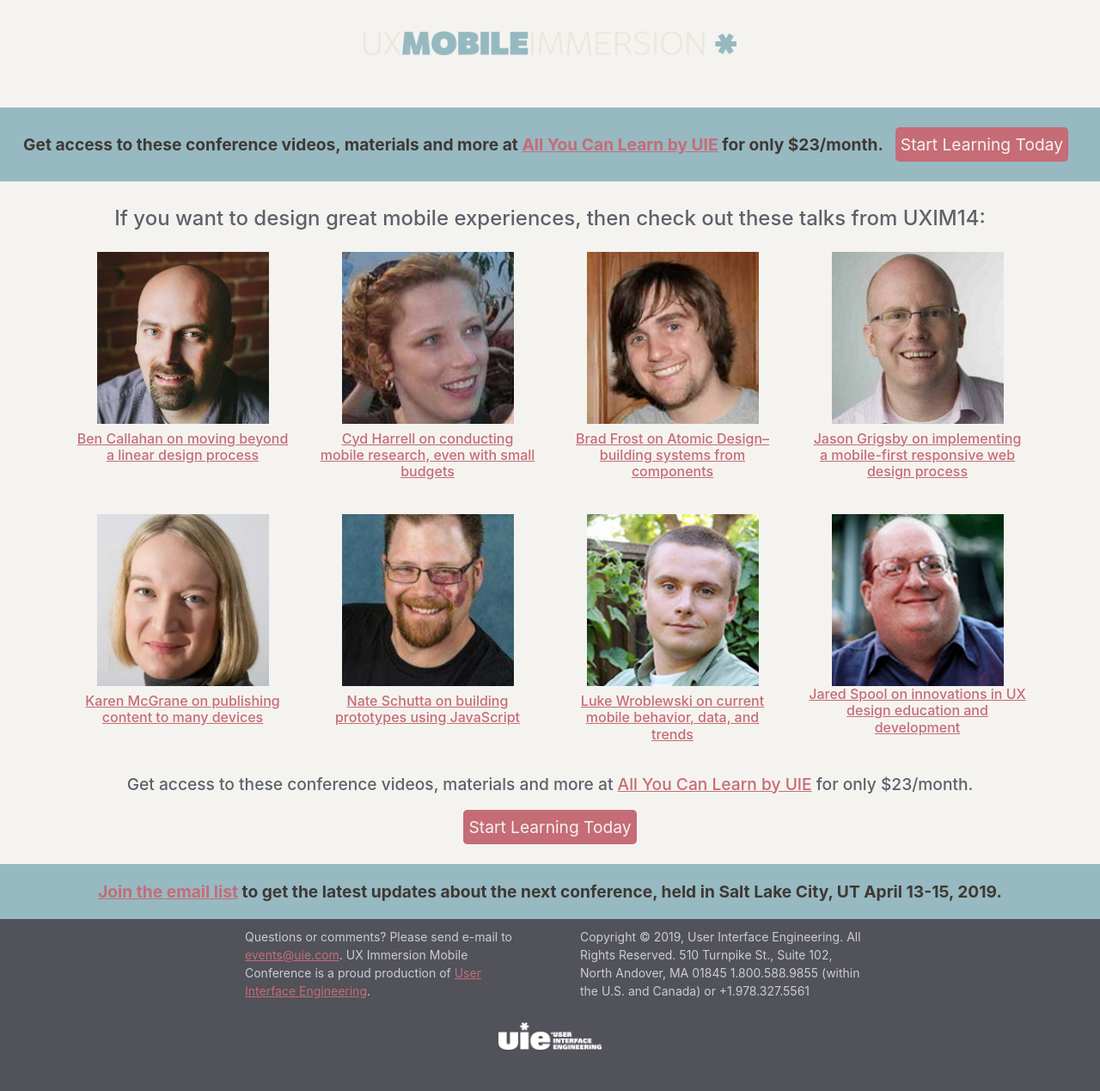
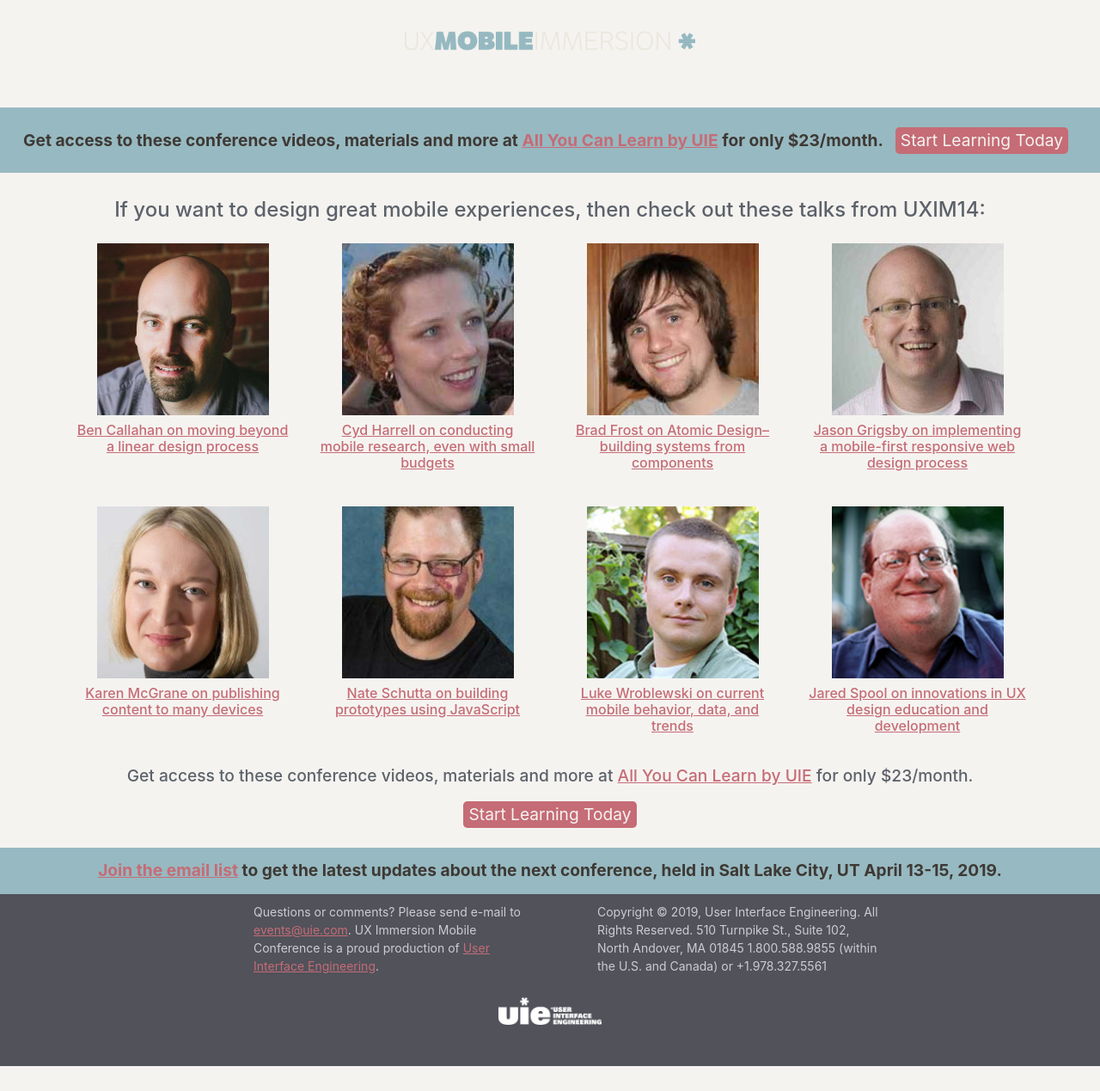
Before and after one commit to cedis81/uie2, a website built with webpack: page index.html in a window 1280 px wide. Shown: the whole page at 86% size. After the commit the page ends 1240 px from the top, so only its background shows below. Built offline with nearby package versions, Linux system fonts and the light colour scheme; files whose address does not match are found by name.

Commit message:
Cosmetic changes
* Fix padding and margin
* Fix header on mobile view

```diff
--- a/assets/styles/index.scss
+++ b/assets/styles/index.scss
@@ -15,7 +15,7 @@
 }
 
 .header-logo {
-  max-width: 29.125em;
+  max-width: 23.125em;
   padding: 36px 16px 24px;
   display: block;
   margin: 0 auto;
@@ -137,17 +137,16 @@
 
 .footer-info {
   box-sizing: border-box;
-  margin: 10px 10px 10px 0;
+  margin: 10px;
   padding: 0 25px;
 }
 
 .call-to-action {
   display: block;
-  line-height: 2;
   background-color: #97b9c1;
   color: #3e3934;
   text-align: center;
-  padding: 1% 0;
+  padding: 1% 1.5%;
   font-weight: bold;
   font-size: 1.2em;
 }
@@ -158,6 +157,7 @@
 
 .center {
   text-align:center;
+  margin: 0 1.5%;
 }
 
 .border-holder {
--- a/index.html
+++ b/index.html
@@ -259,7 +259,7 @@
           <div class="col-md-3 col-sm-6 p-3 headshot">
             <a href="#jared-spool-modal" data-toggle="modal" data-target="#jared-spool-modal">
               <img class="speaker-photo" src="public/jared-spool.jpg" alt="speaker photo">
-              <h6 class="text-center speaker-information">Jared Spool on innovations in UX design education and development</h6>
+              <h6 class="text-center speaker-info">Jared Spool on innovations in UX design education and development</h6>
             </a>
           </div>
 
```
